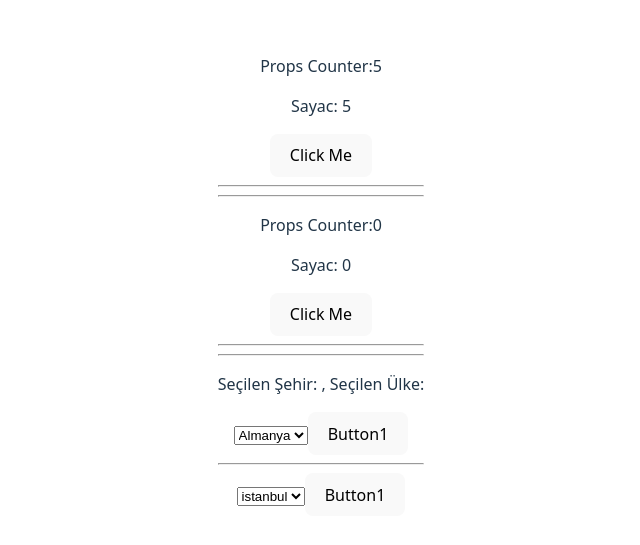
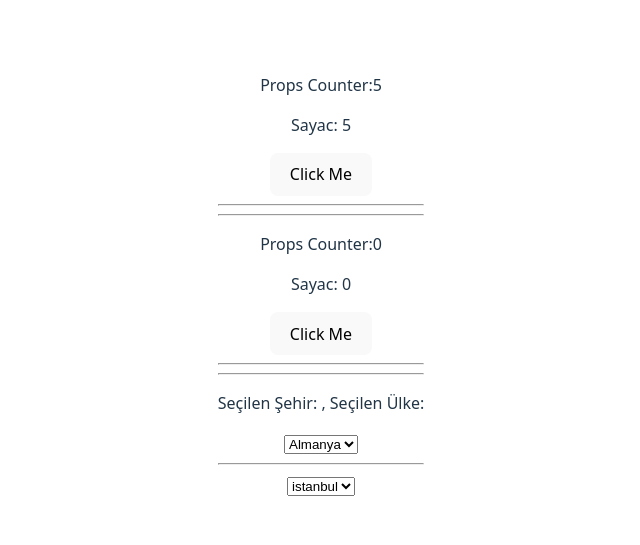
Before and after one commit to neominalsolutions/Treact-app-intro, a React (Vite) app: page / in a window 1280 px wide. Shown: the part 123-668 px from the top of the page, without its empty margins (319-959 px from the left). Built offline with nearby package versions, Linux system fonts and the light colour scheme.

Commit message:
Microfrontend

```diff
--- a/src/App.tsx
+++ b/src/App.tsx
@@ -31,7 +31,7 @@ export function FunctionApp(props: FunctionAppProps) {
 		// console.log('sayac' + counter);
 		setCounterState(counterState + 1);
 		// state asenkron çalışıyor
-		console.log('counterState', counterState);
+		// console.log('counterState', counterState);
 		// Cannot assign to read only property
 		// Propslar State gibi set edilemez. Immutable olarak tanımlıdır.
 		props.counter = props.counter + 1;
--- a/src/components/dropdown.tsx
+++ b/src/components/dropdown.tsx
@@ -21,7 +21,7 @@ export function TDropdown({ items, onItemSelect, sx }: TDropdownProps) {
 	console.log('sx', sx);
 
 	const onItemSelectHandler = (e: any) => {
-		console.log('e', e);
+		console.log('a', e);
 		onItemSelect(e.target.value);
 	};
 
@@ -36,7 +36,7 @@ export function TDropdown({ items, onItemSelect, sx }: TDropdownProps) {
 					);
 				})}
 			</select>
-			<button>Button1</button>
+			{/* <button>Button1</button> */}
 		</>
 	);
 }
```
Also changed, not shown: src/assets/day2/Microfrontend.png (added).
